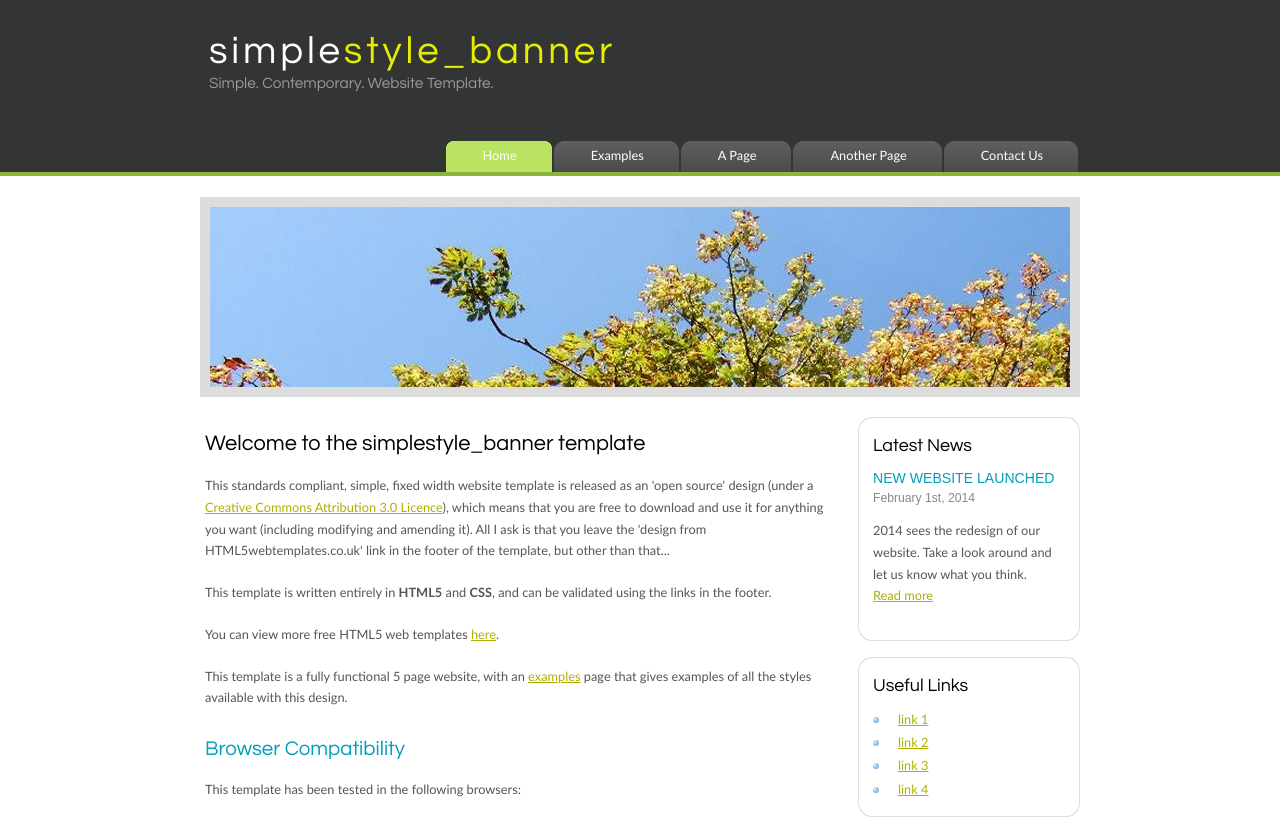
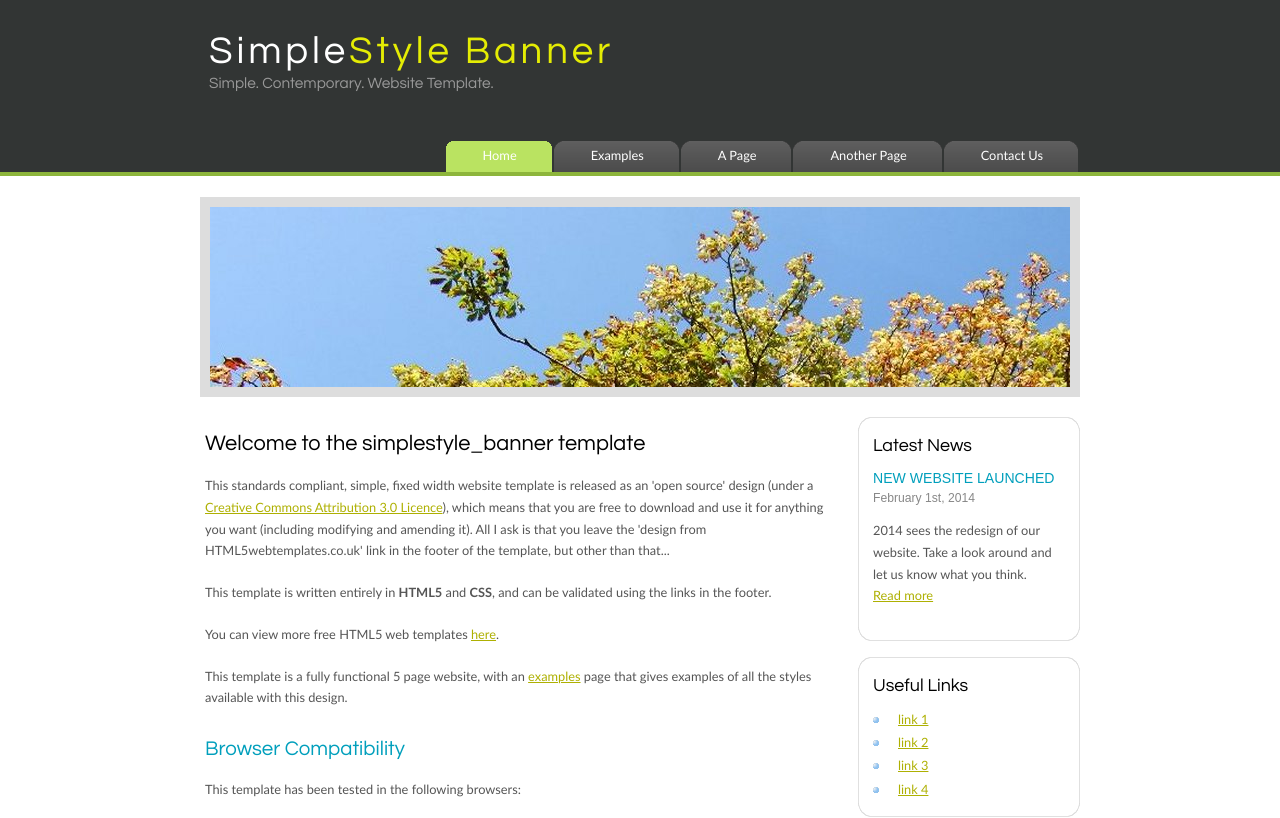
Before and after one commit to vinaneosoft/Simplestyle_Banner, a plain HTML site: page index.html in a window 1280 px wide. Shown: the top 818 px of the page. Drawn offline with Linux system fonts and the light colour scheme.

Commit message:
changed heading on index page

```diff
--- a/index.html
+++ b/index.html
@@ -15,7 +15,7 @@
       <div id="logo">
         <div id="logo_text">
           <!-- class="logo_colour", allows you to change the colour of the text -->
-          <h1><a href="index.html">simple<span class="logo_colour">style_banner</span></a></h1>
+          <h1><a href="index.html">Simple<span class="logo_colour">Style Banner</span></a></h1>
           <h2>Simple. Contemporary. Website Template.</h2>
         </div>
       </div>
```
